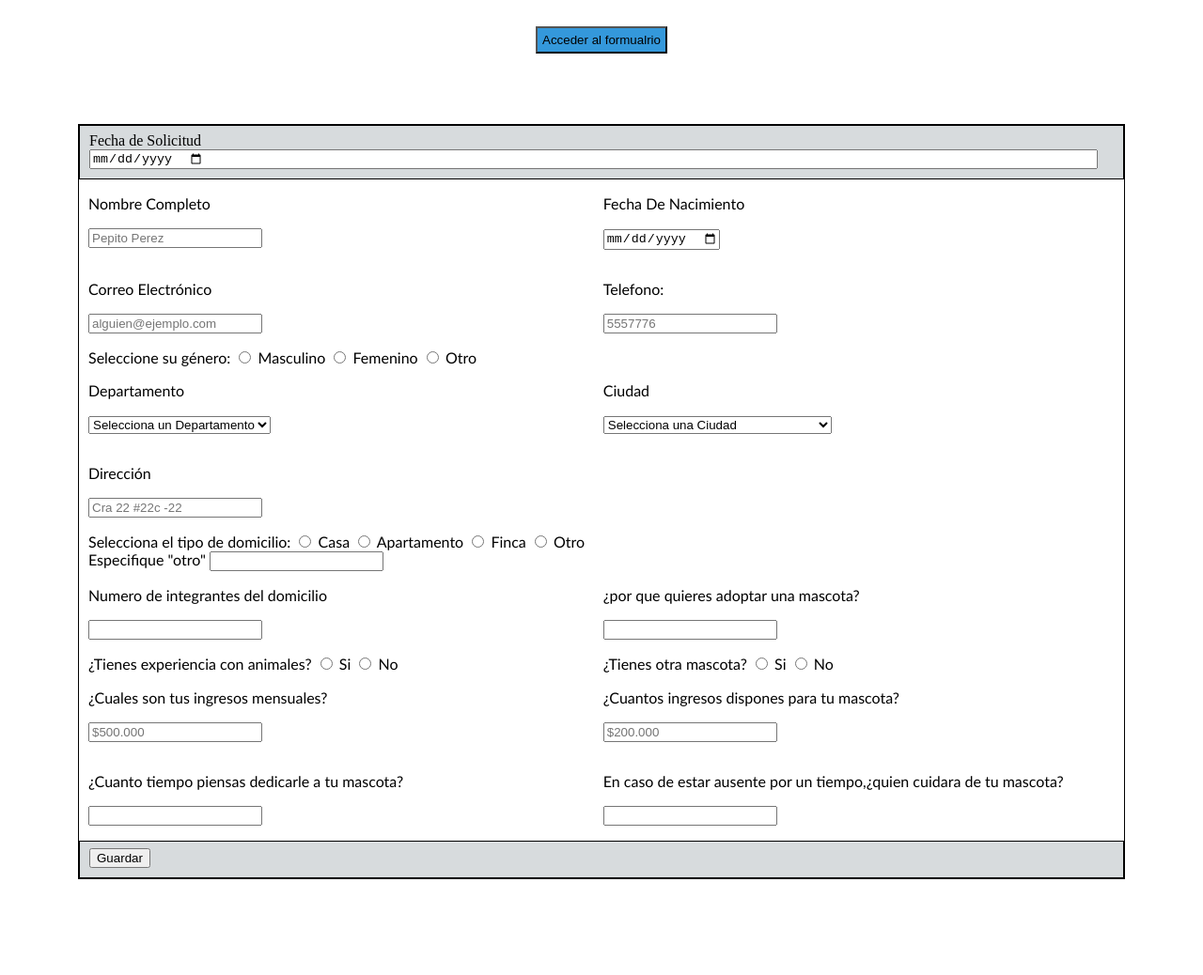
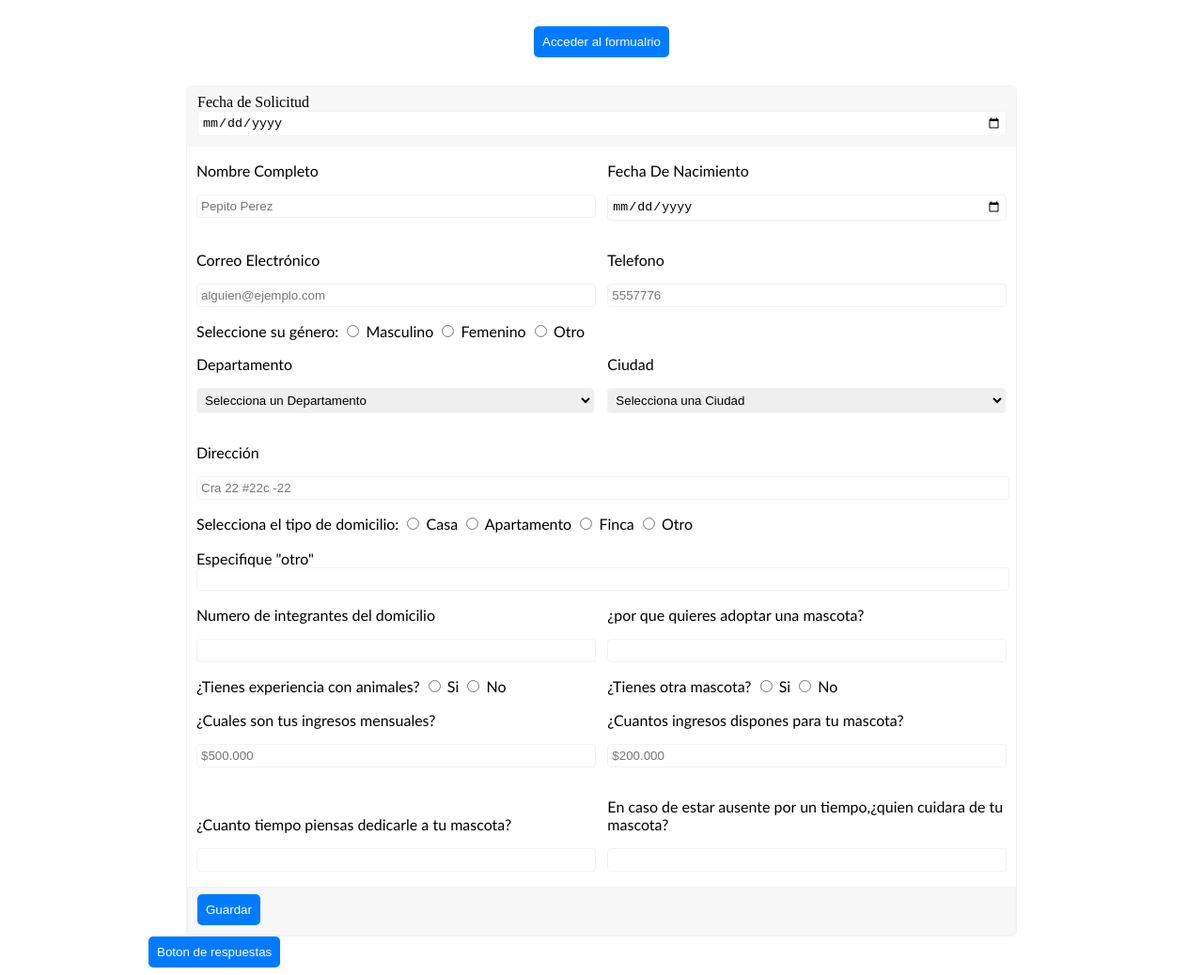
Before and after one commit to ArdentSerpent/HTML5, a plain HTML site: page index.html in a window 1280 px wide. Shown: the whole page at 94% size. Before the commit the page ends 1011 px from the top, so only its background shows below. Drawn offline with Linux system fonts and the light colour scheme.

Commit message:
terminé la página

```diff
--- a/index.html
+++ b/index.html
@@ -8,8 +8,7 @@
 	<form action="#" method="post">
 		<center>
 		<div>
-			<label class="button"></label>
-			<button type="submit" class="Primer">Acceder al formualrio</button>
+			<button type="submit" id="boton" >Acceder al formualrio</button>
 		</div>
 		</center>
 		<section class="container">
@@ -19,32 +18,32 @@
 			</header>
 			<div class="uno">
 				<p>Nombre Completo<p>
-			<input type="text"  name="name" placeholder="Pepito Perez">
+				<input class="Dos" type="text"  name="name" placeholder="Pepito Perez">
 			</div>
 			<div class="uno">
 				<p>Fecha De Nacimiento<p>
-			<input type="date"  name="date_2"/>
+				<input class="Dos" type="date"  name="date_2"/>
 			</div>
 			<div class="uno">
 				<p>Correo Electrónico<p>
-			<input type="email" name="mail" placeholder="alguien@ejemplo.com"/>
+				<input class="Dos" type="email" name="mail" placeholder="alguien@ejemplo.com"/>
 			</div>
 			<div class="uno">
-			<p>Telefono:<p>
-			<input type="number" name="Telephon" placeholder="5557776">
+				<p>Telefono<p>
+				<input class="Dos" type="number" name="Telephon" placeholder="5557776">
 			</div>
 			<div>
 				<label id="espaciado2" for="sex">Seleccione su género:</label>
-			<input type="radio" value="Mas"/>
+				<input id="Mas" type="radio" value="Mas"/>
 				<label for="Mas">Masculino</label>
-			<input type="radio" value="Fem"/>
+				<input class="radio" type="radio" value="Fem"/>
 				<label for="Fem">Femenino</label>
-			<input type="radio" value="Otro"/>
+				<input class="radio" type="radio" value="Otro"/>
 				<label for="Otro">Otro</label>
 			</div>
 			<div class="uno">
 				<p>Departamento<p>
-			<select name="departamento" />
+				<select id="Departamento" name="departamento" />
 					<option value="SuD">Selecciona un Departamento</option>
 					<option value="Am">Amazonas</option>
 					<option value="An">Antioquia</option>
@@ -83,7 +82,7 @@
 			</div>
 	        <div class="uno">
 	        	<p>Ciudad<p>
-        	<select name="city">
+	        	<select id="city" name="city">
 	        		<option value="SelTuC">Selecciona una Ciudad</option>
 	        		<option value="1">Abriaquí</option>
 					<option value="2">Acacías</option>
@@ -1189,7 +1188,7 @@
 	        </div>
 	        <div id="espaciado3">
 	        	<p>Dirección<p>
-        	<input type="text" name="address" placeholder="Cra 22 #22c -22">
+	        	<input class="Dos" type="text" name="address" placeholder="Cra 22 #22c -22">
 	        </div>
 	        <div>
 	        	<label id="espaciado1" for="Domicilio">Selecciona el tipo de domicilio:</label>
@@ -1202,19 +1201,20 @@
 	            <input type="radio" name="otro">
 	            <label for="otro">Otro</label>
 	        </div>
+	        <br>
 	        <div id="espaciado4">
-           	<label for="otro">Especifique "otro"</label>
-           	<input type="text" name="otro"/>
+	           	<label for="otro">Especifique "otro"</label><br>
+	           	<input class="Dos" type="text" name="otro"/>
 	        </div>
 
 	        <div class="uno">
 	            <p>Numero de integrantes del domicilio<p>
-           	<input type="number" name="NuDom"/>
+	           	<input class="Dos" type="number" name="NuDom"/>
 	        </div>
 
 	      	<div class="uno">
 	      		<p>¿por que quieres adoptar una mascota?<p>
-      		<input type="text" name="Masc"/>
+	      		<input class="Dos" type="text" name="Masc"/>
 	        </div>
 
 	        <div class="uno">
@@ -1233,25 +1233,27 @@
 	        </div>
 	        <div class="uno">
 				<p>¿Cuales son tus ingresos mensuales?<p>
-			<input type="number" name="Ingresos" placeholder="$500.000"/>
+				<input class="Dos" type="number" name="Ingresos" placeholder="$500.000"/>
 	        </div>
 	        <div class="uno">
 	        	<p>¿Cuantos ingresos dispones para tu mascota?<p>
-        	<input type="number" name="IngresosM" placeholder="$200.000"/>
+	        	<input class="Dos" type="number" name="IngresosM" placeholder="$200.000"/>
 	        </div>
 	        <div class="uno">
 	        	<p>¿Cuanto tiempo piensas dedicarle a tu mascota?<p>
-        	<input type="text" name="TiempoM"/>
+	        	<input class="Dos" type="text" name="TiempoM"/>
 	        </div>
 	        <div class="uno">
 	        	<p>En caso de estar ausente por un tiempo,¿quien cuidara de tu mascota?<p>
-        	<input type="text" name="TiempoMM"/>
+	        	<input class="Dos" type="text" name="TiempoMM"/>
 	        </div>
-        <footer>
-        	<label class="button"></label>
-        	<button type="submit">Guardar</button>
+	        <footer id="footer">
+	        	<button type="submit" id="boton2">Guardar</button>
 	        </footer>
         </section>
+        <div>
+        	<button type="submit" id="boton3">Boton de respuestas</button>
+        </div>
     </form>
 </body>
 </html>
--- a/style.css
+++ b/style.css
@@ -1,47 +1,81 @@
-.Primer {
-	padding: 5px;
+#boton {
+	background-color: rgb(0 123 255);
+	border-style: none;
+	border-radius: 5px;
+	color: white;
 	margin: 20px 0px 0px;
-	background-color: #3498DB;
-}
-
-.container {
-	margin: 30px 80px;
-	border: 5px;
-	border-color: black;
+	padding: 9px;
 }
 
 header {
-	background-color: #D7DBDD;
+	background-color: rgb(247 247 247);
+	border: 1px solid rgb(246 246 246);
+	border-radius: 5px 0px 0px;
+	display: block;
 	padding: 7px 10px 10px 10px;
-	display: block;
-	border: 1px solid black;
+
 }
 
 #Acceder {
-	padding-right: 87%;
+	width: 99%;
 }
 
 div {
 	font-family: calibri;
 }
 
+input, select {
+	border-radius: 4px;
+	border: 1px solid rgb(241 243 243);
+	padding: 4px;
+}
+
 .uno {
 	display: inline-block;
+	padding-left: 10px;
 	width: 48%;
-	padding-left: 10px;
-}
-
-footer {
-	background-color: #D7DBDD;
-	padding: 7px 10px 10px 10px;
-	border: 1px solid black;
 }
 
 .container {
-	border: 1px solid black;
-	margin: 75px;
+	border: 1px solid rgb(241 243 243);
+	border-radius: 5px;
+	margin: 30px 190px 0px 190px;
 }
 
 #espaciado1, #espaciado2, #espaciado3, #espaciado4 {
 	padding-left: 10px;
 }
+
+#city, #Departamento {
+	width: 100%;
+}
+
+.Dos {
+	width: 98%;
+}
+
+footer {
+	background-color: rgb(247 247 247);
+	border: 1px solid rgb(241 243 243);
+	border-radius: 0px 0px 5px;
+	display: block;
+	margin: 0px;
+	padding: 7px 10px 10px 10px;
+}
+
+#boton2 {
+	background-color: rgb(0 123 255);
+	border-style: none;
+	border-radius: 5px;
+	color: white;
+	padding: 9px;
+}
+
+#boton3 {
+	background-color: rgb(0 123 255);
+	border-style: none;
+	border-radius: 5px;
+	color: white;
+	padding: 9px;
+	margin: 0px 150px;
+}
```
Lines whose indentation alone changed are shown as unchanged.
